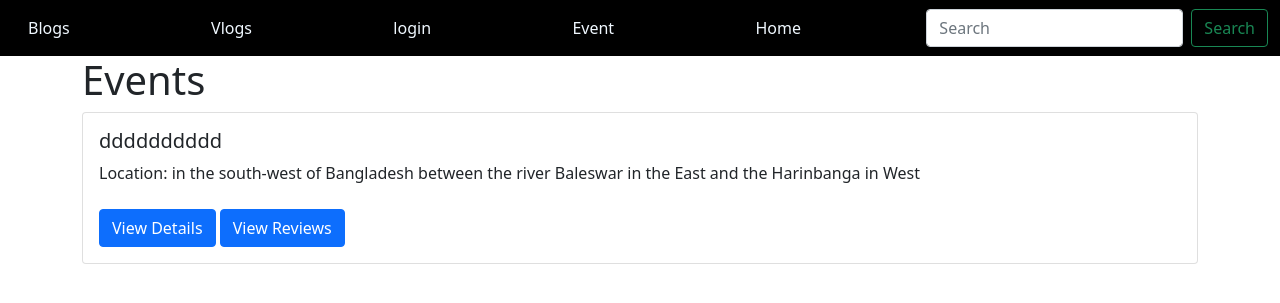
After one commit to ahan-ing/CSE470_project, a Flask app: page /historyevents in a window 1280 px wide. The commit adds this page. Shown: the top 303 px of the page. Run offline with Flask 3, Linux system fonts and the light colour scheme; some libraries are stand-ins or nearby versions.

Commit message:
event db

```diff
--- a/controller/project.py
+++ b/controller/project.py
@@ -66,12 +66,13 @@ def sell_item():
         title = form.title.data
         description = form.description.data
         price = form.price.data
+        quantity=form.quantity.data
         image = form.image.data
         if image:
             filename = secure_filename(image.filename)
             image.save(os.path.join(current_app.config['UPLOAD_FOLDER'], filename))
             is_approved = current_user.is_admin
-            new_item = Item(title=title, description=description, price=price, image_path=filename, seller_id=current_user.id,is_approved=is_approved)
+            new_item = Item(title=title, description=description, price=price, quantity=quantity, image_path=filename, seller_id=current_user.id,is_approved=is_approved)
             db.session.add(new_item)
             db.session.commit()
             flash('Item added successfully. Awaiting admin approval.', 'success')
@@ -123,6 +124,7 @@ def update_item(item_id):
             item.title = form.title.data
             item.description = form.description.data
             item.price = form.price.data
+            item.quantity=form.quantity.data
             item.image_path = form.image_path.data
             db.session.commit()
             flash('Item successfully updated!', 'success')
@@ -156,14 +158,20 @@ def register():
 
 
 
+
 @project.route('/add_to_cart/<int:item_id>', methods=['POST'])
 def add_to_cart(item_id):
     item = Item.query.get(item_id)
+
     if item:
-        cart_items[item.id] = cart_items.get(item.id, 0) + 1
-        flash(f'Item {item.title} added to cart!', 'success')
+        if item.quantity is not None and cart_items.get(item.id, 0) >= item.quantity:
+            flash(f'Cannot add more of {item.title} to the cart. Available quantity: {item.quantity}', 'error')
+        else:
+            cart_items[item.id] = cart_items.get(item.id, 0) + 1
+            flash(f'Item {item.title} added to cart!', 'success')
     else:
         flash('Item not found', 'error')
+
     return redirect(url_for('project.item_listing'))
 
 
@@ -231,7 +239,7 @@ def payment_confirmation():
         print(f"An error occurred: {e}")
         print(traceback.format_exc())
         flash('An error occurred during payment confirmation. Please try again later.', 'error')
-        return redirect(url_for('project.view_cart'))  # Redirect to the cart if an error occurs
+        return redirect(url_for('project.view_cart'))
 
 
 
@@ -300,30 +308,38 @@ def remove_article(article_id):
 
 
 @project.route('/events')
-@login_required
+
 def events():
-    events = Event.query.all()
+    events = Event.query.filter_by(is_approved=True).all()
     return render_template('events.html', events=events)
 
 
 @project.route('/create_event', methods=['GET', 'POST'])
+@login_required
 def create_event():
     form = CreateEventForm()
+
     if form.validate_on_submit():
+        title = form.title.data
+        description = form.description.data
+        date = form.date.data
+        image = form.image.data
+        location = form.location.data
         is_approved = current_user.is_admin
-        new_event = Event(
-            title=form.title.data,
-            description=form.description.data,
-            date=form.date.data,
-            location=form.location.data,
-            is_approved=is_approved
-        )
-        db.session.add(new_event)
-        db.session.commit()
-        flash('Event created successfully. Awaiting admin approval.', 'success')
-        return redirect(url_for('project.index'))
+        if image:
+            filename = secure_filename(image.filename)
+            image.save(os.path.join(current_app.config['UPLOAD_FOLDER'], filename))
+            is_approved = current_user.is_admin
+            new_event = Event( title=title, description=description, date=date,image_path=filename, location=location,is_approved=is_approved)
+            history_event = HistoryEvent(title=title,description=description,date=date,image_path=filename,location=location)
+            db.session.add(new_event)
+            db.session.add(history_event)
+            db.session.commit()
+
+            flash('Event created successfully. Awaiting admin approval.', 'success')
+            return redirect(url_for('project.index'))
+
     return render_template('create_event.html', form=form)
-
 
 
 
@@ -335,6 +351,33 @@ def view_event(event_id):
     if not event:
         abort(404)
     return render_template('event_details.html', event=event)
+
+
+
+
+@project.route('/historyevents')
+def historyevents():
+    events = HistoryEvent.query.all()
+    return render_template('historyevents.html', history_event=events)
+
+
+@project.route('/historyevents/<int:history_event_id>')
+def view_historyevent(history_event_id):
+    event = HistoryEvent.query.get(history_event_id)
+    reviews = EventReview.query.filter_by(history_event_id=history_event_id).all()
+
+    return render_template('view_historyevent.html', event=event, reviews=reviews)
+
+
+
+
+
+
+
+
+
+
+
 
 
 
@@ -362,11 +405,9 @@ def modify_event(event_id):
 def delete_event(event_id):
     event = Event.query.get(event_id)
     if event:
-        # Directly delete association records for this event
         delete_stmt = delete(volunteer_event_association).where(volunteer_event_association.c.event_id == event_id)
         db.session.execute(delete_stmt)
 
-        # Now delete the event itself
         db.session.delete(event)
 
         try:
@@ -375,7 +416,6 @@ def delete_event(event_id):
         except Exception as e:
             db.session.rollback()
             flash('An error occurred while deleting the event.', 'error')
-            # Log the error here if needed
 
         return redirect(url_for('project.events'))
     else:
@@ -423,13 +463,13 @@ def join_event(event_id):
 
 
 
-
 @project.route('/joined_events')
 @login_required
 def joined_events():
     # Get the joined events for the current user
     joined_events = current_user.joined_events
     return render_template('joined_events.html', title='Joined Events', joined_events=joined_events)
+
 
 
 
@@ -696,9 +736,19 @@ def approve_event(event_id):
         abort(403)
     event = Event.query.get_or_404(event_id)
     event.is_approved = True
+    history_event = HistoryEvent(
+            title=event.title,
+            description=event.description,
+            date=event.date,
+            image_path=event.image_path,
+            location=event.location
+        )
+    db.session.add(event)
+    db.session.add(history_event)
+
     db.session.commit()
     flash('Event approved successfully.', 'success')
-    return redirect(url_for('project.index'))
+    return redirect(url_for('project.admin_dashboard'))
 
 
 
@@ -779,23 +829,43 @@ def reject_vlog(vlog_id):
     return redirect(url_for('project.admin_dashboard'))
 
 
-@project.route('/review')
-@login_required  # Ensure that only logged-in users can access the review page
-def review():
-    return render_template('review.html')
+@project.route('/review/<int:history_event_id>', methods=['GET', 'POST'])
+@login_required
+def review(history_event_id):
+    event = HistoryEvent.query.get(history_event_id)
+    form = ReviewForm()
+
+    if form.validate_on_submit():
+        rating = form.rating.data
+        review_text = form.review_text.data
+
+        # Create a new EventReview instance
+        review = EventReview(
+            rating=rating,
+            review_text=review_text,
+            user_id=current_user.id,
+            history_event_id=history_event_id,
+            usertype=current_user.user_type,
+            name=current_user.username
+        )
+
+        db.session.add(review)
+        db.session.commit()
+
+        flash('Review submitted successfully!', 'success')
+
+    return render_template('review.html', event=event, form=form)
 
 
-@project.route('/submit_review', methods=['POST'])
-@login_required  # Ensure the user is logged in to submit a review
-def submit_review():
-    if request.method == 'POST':
-        review_content = request.form.get('review_content')
+def get_event_reviews(event_id):
+    reviews = EventReview.query.filter_by(history_event_id=event_id).all()
+    return reviews
 
-        # Process the review_content (e.g., save it to the database)
-        # Replace this with your logic for handling reviews
 
-        flash('Review submitted successfully!', 'success')
-        return redirect(url_for('project.review'))
 
-    # Handle GET requests (e.g., if someone accesses the URL directly)
-    return redirect(url_for('project.review'))
+@project.route('/view_reviews/<int:event_id>')
+def view_reviews(event_id):
+    # Assuming you have a function to query reviews for a specific event
+    reviews = get_event_reviews(event_id)
+
+    return render_template('view_reviews.html', event_id=event_id, reviews=reviews)
--- a/templates/base.html
+++ b/templates/base.html
@@ -45,9 +45,8 @@
                 {% elif current_user.user_type == 'volunteer' %}
                     <a class="nav-link" href="{{ url_for('project.upload_article') }}" style="color: aliceblue">Upload Blogs</a>
                     <a class="nav-link" href="{{ url_for('project.upload_vlog') }}" style="color: aliceblue">Upload Vlogs</a>
-                    <a class="nav-link" href="{{ url_for('project.volunteer_dashboard') }}" style="color: aliceblue">Volunteer</a>
-                    <a class="nav-link" href="{{ url_for('project.joined_events') }}"style="color: aliceblue">View Joined Events</a>
-                    <a class="nav-link" href="{{ url_for('project.review') }}" style="color: aliceblue">Review</a>
+                    <a class="nav-link" href="{{ url_for('project.volunteer_dashboard') }}" style="color: aliceblue">Events</a>
+                    <a class="nav-link" href="{{ url_for('project.joined_events') }}"style="color: aliceblue">Volunteer Dashboard</a>
 
 
 
@@ -60,6 +59,7 @@
                 <a class="nav-link" href="{{ url_for('project.articles') }}" style="color: aliceblue">Blogs</a>
                 <a class="nav-link" href="{{ url_for('project.vlogs') }}" style="color: aliceblue">Vlogs</a>
                 <a class="nav-link" href="{{ url_for('project.login') }}" style="color: aliceblue">login</a>
+                <a class="nav-link" href="{{ url_for('project.events') }}" style="color: aliceblue">Event</a>
 
 
             {% endif %}
--- /dev/null
+++ b/templates/historyevents.html
@@ -0,0 +1,19 @@
+{% extends 'base.html' %}
+{% block title %}Events{% endblock %}
+{% block body %}
+<div class="container">
+  <h1>Events</h1>
+  {% for event in history_event %}
+  <div class="card">
+    <div class="card-body">
+      <h5 class="card-title">{{ event.title }}</h5>
+      <p class="card-text">Location: {{ event.location }}</p>
+      <a href="{{ url_for('project.view_historyevent', history_event_id=event.id) }}" class="btn btn-primary mt-2">View Details</a>
+      <a href="{{ url_for('project.view_reviews', event_id=event.id) }}" class="btn btn-primary mt-2">View Reviews</a>
+
+    </div>
+  </div>
+  <br />
+  {% endfor %}
+</div>
+{% endblock %}
--- a/templates/items.html
+++ b/templates/items.html
@@ -11,6 +11,8 @@
         <h2>{{ item.title }}</h2>
         <p>{{ item.description }}</p>
         <p>Price: ${{ item.price }}</p>
+        <p>Quantity: ${{ item.quantity }}</p>
+
         <img
           src="{{ url_for('project.get_image', image_name=item.image_path) }}"
           alt="{{ item.title }}"
@@ -62,8 +64,8 @@
               method="POST"
               action="{{ url_for('project.add_to_cart', item_id=item.id) }}"
             >
-              <input type="hidden" name="item_id" value="{{ item.id }}" />
-              <button type="submit" class="btn btn-success">Add to Cart</button>
+            <input type="hidden" name="redirect_url" value="{{ url_for('project.view_cart') }}">
+            <button type="submit" class="btn btn-success">Add to Cart</button>
             </form>
           {% endif %}
         {% endif %}
--- a/templates/joined_events.html
+++ b/templates/joined_events.html
@@ -1,11 +1,13 @@
 <!-- templates/joined_events.html -->
 {% extends 'base.html' %}
 
-{% block title %}Joined Events{% endblock %}
+{% block title %}Volunteer Dashboard{% endblock %}
+
 
 {% block body %}
   <div class="container">
-    <h1>Joined Events</h1>
+    <h1>Volunteer Dashboard
+    </h1>
 
     {% if joined_events %}
       <ul>
--- a/templates/login.html
+++ b/templates/login.html
@@ -24,6 +24,7 @@
         <button type="submit">Login</button>
     </form>
     <p>If you don't have an account, <a href="{{ url_for('project.signup') }}" style="color: rgb(240, 31, 146)">sign up here</a>.</p>
+    <a  href="{{ url_for('project.index') }}" style="color: rgb(15, 122, 216)">Home</a>
 
 </body>
 </html>
--- a/templates/sell.html
+++ b/templates/sell.html
@@ -30,7 +30,10 @@ body %}
       {{ form.price(size=10, class="form-control",placeholder="Pick a good price
       - what would you pay?") }}
     </div>
-
+    <div class="form-group">
+      <label class="form-label" for="quantity">{{ form.quantity.label }}</label>
+      {{ form.quantity(size=10, class="form-control", placeholder="How many items are you selling?") }}
+    </div>
     <div class="form-group">
       <label class="form-label" for="image">{{ form.image.label }}</label>
       {{ form.image(class="form-control") }}
--- a/templates/update.html
+++ b/templates/update.html
@@ -13,6 +13,10 @@
     <div class="form-group">
         <label class="form-control-label">Price</label>
         <p>${{ item.price }}</p>
+    </div>
+    <div class="form-group">
+        <label class="form-control-label">Price</label>
+        <p>${{ item.quantity }}</p>
     </div>
     <p> Update your item</p>
     <div class="form-group">
```
Also changed, not shown: forms/form.py (+12 -2 lines), models/tables.py (+37 -2 lines), templates/cart.html (+11 -2 lines), templates/create_event.html (+16 -12 lines), templates/event_details.html (+8 -2 lines), templates/events.html (+8 -10 lines), templates/review.html (+12 -5 lines), templates/view_historyevent.html (added, +18 -0 lines), templates/view_reviews.html (added, +20 -0 lines), templates/volunteer_dashboard.html (+27 -17 lines), instance/test.db.
